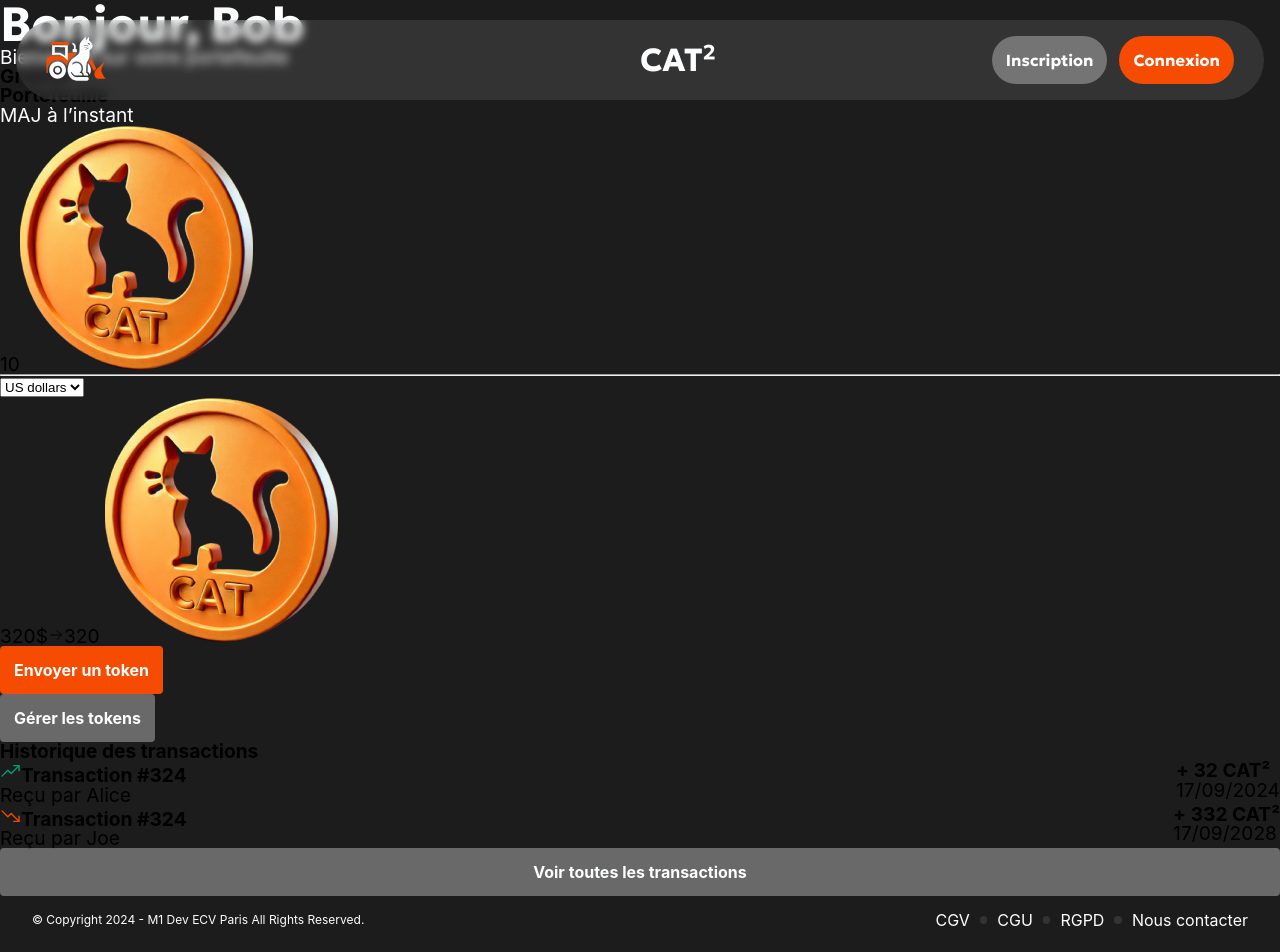
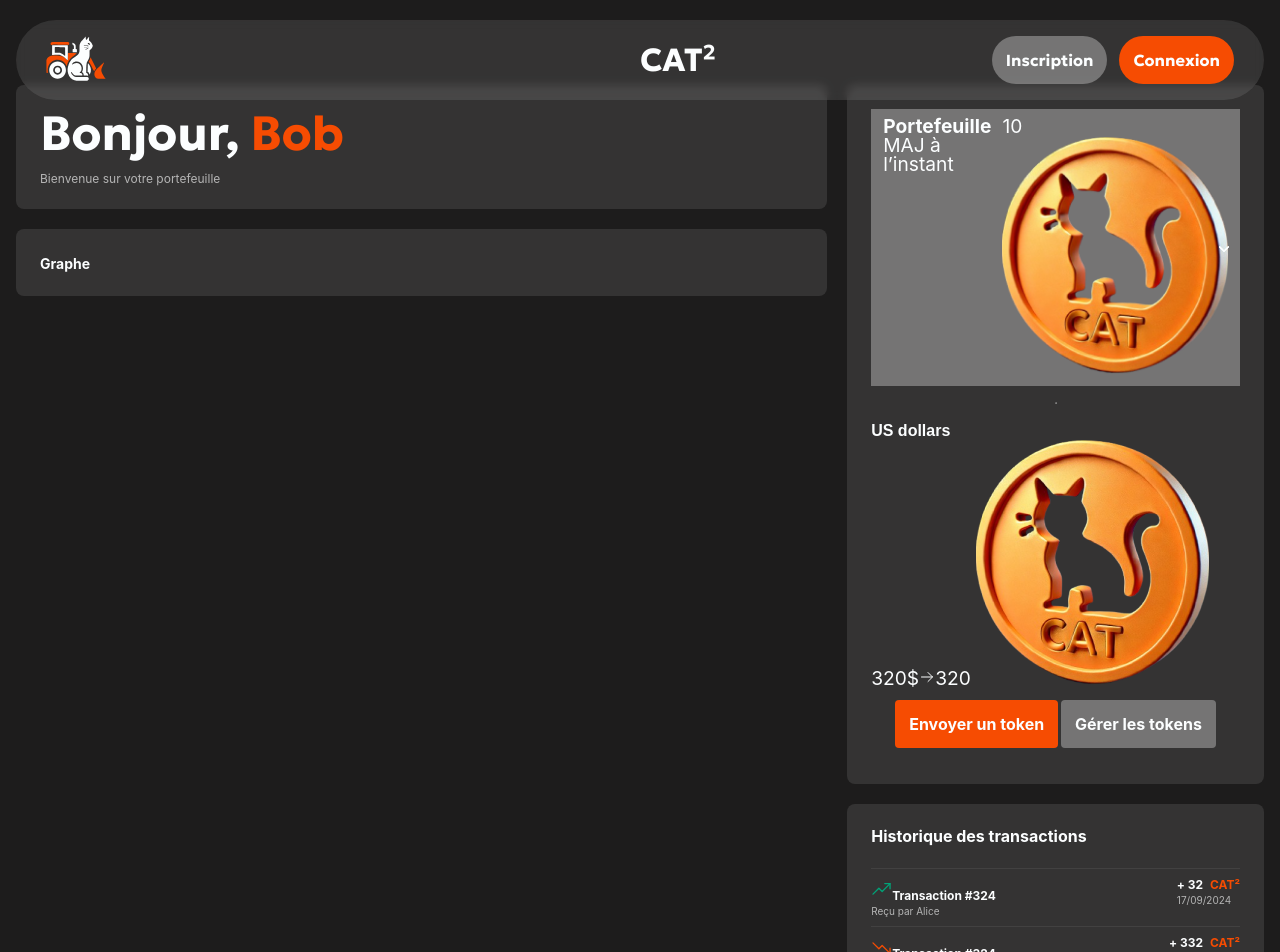
Before and after one commit to xMuchAx/blockchain-FRONT, a React (Create React App) app: page /dashboard in a window 1280 px wide. Shown: the top 952 px of the page. Built offline with nearby package versions, Linux system fonts and the light colour scheme.

Commit message:
[fix]Dashboard 1 scss

```diff
--- a/src/components/ChangeCurrency/ChangeCurrency.scss
+++ b/src/components/ChangeCurrency/ChangeCurrency.scss
@@ -0,0 +1,85 @@
+@import "../../assets/styles/Variables.scss";
+.transfert {
+    display: flex;
+    flex-direction: column;
+    border-radius: $size-8;
+    overflow: hidden;
+    background-color: $grey-50;
+}
+.transfert > div:first-child {
+    padding: $size-8 $size-12;
+    background: $grey-50;
+    display: flex;
+    position: relative;
+}
+.transfert > div:first-child:after {
+    content: "";
+    width: 6px;
+    height: 6px;
+    border: 2px solid $white-100;
+    border-radius: 1px 1px 1px;
+    border-top: 0;
+    border-left: 0;
+    transform: rotate(45deg);
+    transition: transform 0.3s;
+    position: absolute;
+    right: $size-12;
+    top: 0;
+    bottom: 0;
+    margin: auto;
+}
+.transfert select {
+    color: $white-100;
+    font-weight: $font-w-700;
+    -webkit-appearance: none;
+    -moz-appearance: none;
+    border: 0;
+    appearance: none;
+    background-color: transparent;
+    font-size: $size-16;
+    flex: 2;
+    cursor: pointer;
+}
+.transfert > div:last-child {
+    padding: $size-12 $size-24;
+    display: flex;
+    align-items: center;
+    justify-content: space-between;
+}
+.transfert > div:last-child .deviseCat {
+    display: flex;
+    gap: $size-10;
+    align-items: center;
+}
+.flagUs {
+    width: $size-20;
+    height: $size-20;
+    display: block;
+    background: url(https://upload.wikimedia.org/wikipedia/commons/thumb/8/87/US_flag_49_stars.svg/1280px-US_flag_49_stars.svg.png);
+    background-size: cover;
+    border-radius: 50%;
+    margin: 0 $size-10 0 0;
+}
+
+.wallet {
+    display: flex;
+    justify-content: space-between;
+}
+.wallet strong {
+    font-size: $size-16;
+    font-weight: $font-w-700;
+}
+.wallet p {
+    font-size: $size-10;
+    font-weight: $font-w-300;
+    color: $grey-100;
+    margin: $size-4 0 0 0;
+}
+.piece {
+    width: $size-26;
+}
+.wallet > div:last-child {
+    display: flex;
+    align-items: center;
+    gap: $size-10;
+}
--- a/src/components/ChangeCurrency/ChangeCurrency.tsx
+++ b/src/components/ChangeCurrency/ChangeCurrency.tsx
@@ -7,7 +7,7 @@ import "./ChangeCurrency.scss";
 
 const ChangeCurrency: React.FC = () => {
     return (
-        <div>
+        <div className="transfert">
             <div>
                 <div>
                     <strong>Portefeuille</strong>
--- a/src/components/Historique/Historique.scss
+++ b/src/components/Historique/Historique.scss
@@ -0,0 +1,33 @@
+@import "../../assets/styles/Variables.scss";
+.hist {
+    display: flex;
+    flex-direction: column;
+    gap: $size-24;
+}
+.hist > strong {
+    font-size: $size-16;
+}
+.hist > ul {
+    display: flex;
+    flex-direction: column;
+}
+.hist > ul li {
+    display: flex;
+    justify-content: space-between;
+    font-size: $size-12;
+    flex: 1;
+    padding: $size-10 0;
+    border-bottom: 1px solid $grey-10;
+}
+.hist > ul li:first-of-type {
+    border-top: 1px solid $grey-10;
+}
+.hist > ul li p {
+    font-size: $size-10;
+    color: $grey-100;
+    margin: $size-4 0 0 0;
+}
+.hist > ul li span {
+    color: $orange-100;
+    margin: 0 0 0 $size-4;
+}
--- a/src/styles/Dashboard.scss
+++ b/src/styles/Dashboard.scss
@@ -1,56 +1,59 @@
-.dashboard {
+@import "../assets/styles/Variables";
+@import "../components/ChangeCurrency/ChangeCurrency.scss";
+@import "../components/Historique/Historique.scss";
+.dashboardWrapper {
     padding: 5.3125rem 0 0 0;
     margin: auto;
     max-width: calc(100% - 32px);
-    width: var(--size-1280);
+    width: $size-1280;
     display: flex;
-    gap: var(--size-20);
+    gap: $size-20;
     .colored {
-        color: var(--orange-100);
+        color: $orange-100;
     }
-    .left {
+    .dashboard-left {
         width: 65%;
     }
 }
 
-.dashboard > div {
+.dashboardWrapper > div {
     display: flex;
-    gap: var(--size-20);
+    gap: $size-20;
     flex-direction: column;
 }
 
-.dashboard > div > div {
-    background-color: var(--white-10);
-    padding: var(--size-24);
-    border-radius: var(--size-8);
-    color: var(--white-100);
+.dashboardWrapper > div > div {
+    background-color: $white-10;
+    padding: $size-24;
+    border-radius: $size-8;
+    color: $white-100;
 }
 
-.dashboard > .left .top {
+.dashboardWrapper > .dashboard-left .top {
     padding: 0;
     background-color: transparent;
 }
 
-.dashboard > .left .top p {
-    color: var(--grey-100);
-    font-size: var(--size-12);
-    font-weight: var(--font-w-400);
+.dashboardWrapper > .dashboard-left .dashboard-top p {
+    color: $grey-100;
+    font-size: $size-12;
+    font-weight: $font-w-400;
     margin: 16px 0 0 0;
 }
-.dashboard > .left .bottom strong {
-    font-size: var(--size-14);
+.dashboardWrapper > .dashboard-left .dashboard-bottom strong {
+    font-size: $size-14;
 }
-.dashboard > .right {
+.dashboardWrapper > .dashboard-right {
     flex: 2;
 }
-.dashboard > .right .send {
+.dashboardWrapper > .dashboard-right .send {
     display: flex;
-    gap: var(--size-10);
-    margin: var(--size-24) 0 0 0;
+    gap: $size-10;
+    margin: $size-24 0 0 0;
 }
-.dashboard > .right .send button {
-    font-size: var(--size-14);
-    padding: var(--size-12) var(--size-14);
+.dashboardWrapper > .dashboard-right .send button {
+    font-size: $size-14;
+    padding: $size-12 $size-14;
     flex: 1;
     white-space: nowrap;
 }
@@ -59,97 +62,36 @@
     justify-content: space-between;
 }
 .wallet strong {
-    font-size: var(--size-16);
-    font-weight: var(--font-w-700);
+    font-size: $size-16;
+    font-weight: $font-w-700;
 }
 .wallet p {
-    font-size: var(--size-10);
-    font-weight: var(--font-w-300);
-    color: var(--grey-100);
-    margin: var(--size-4) 0 0 0;
+    font-size: $size-10;
+    font-weight: $font-w-300;
+    color: $grey-100;
+    margin: $size-4 0 0 0;
 }
 .piece {
-    width: var(--size-26);
+    width: $size-26;
 }
 .wallet > div:last-child {
     display: flex;
     align-items: center;
-    gap: var(--size-10);
+    gap: $size-10;
 }
 
-.dashboard > .right hr {
-    margin: var(--size-16) auto;
-    color: var(--grey-100);
+.dashboardWrapper > .dashboard-right hr {
+    margin: $size-16 auto;
+    color: $grey-100;
     opacity: 0.4;
-}
-.transfert {
-    display: flex;
-    flex-direction: column;
-    border-radius: var(--size-8);
-    overflow: hidden;
-    background-color: var(--grey-50);
-}
-.transfert > div:first-child {
-    padding: var(--size-8) var(--size-12);
-    background: var(--grey-50);
-    display: flex;
-    position: relative;
-}
-.transfert > div:first-child:after {
-    content: "";
-    width: 6px;
-    height: 6px;
-    border: 2px solid var(--white-100);
-    border-radius: 1px 1px 1px;
-    border-top: 0;
-    border-left: 0;
-    transform: rotate(45deg);
-    transition: transform 0.3s;
-    position: absolute;
-    right: var(--size-12);
-    top: 0;
-    bottom: 0;
-    margin: auto;
-}
-.transfert select {
-    color: var(--white-100);
-    font-weight: var(--font-w-700);
-    -webkit-appearance: none;
-    -moz-appearance: none;
-    border: 0;
-    appearance: none;
-    background-color: transparent;
-    font-size: var(--size-16);
-    flex: 2;
-    cursor: pointer;
-}
-.transfert > div:last-child {
-    padding: var(--size-12) var(--size-24);
-    display: flex;
-    align-items: center;
-    justify-content: space-between;
-}
-.transfert > div:last-child .deviseCat {
-    display: flex;
-    gap: var(--size-10);
-    align-items: center;
-}
-.flagUs {
-    width: var(--size-20);
-    height: var(--size-20);
-    display: block;
-    background: url(https://upload.wikimedia.org/wikipedia/commons/thumb/8/87/US_flag_49_stars.svg/1280px-US_flag_49_stars.svg.png);
-    background-size: cover;
-    border-radius: 50%;
-    margin: 0 var(--size-10) 0 0;
 }
 .hist {
     display: flex;
     flex-direction: column;
-    gap: var(--size-24);
+    gap: $size-24;
 }
 .hist > strong {
-    font-size: var(--size-16);
+    font-size: $size-16;
 }
 .hist > ul {
     display: flex;
@@ -158,20 +100,20 @@
 .hist > ul li {
     display: flex;
     justify-content: space-between;
-    font-size: var(--size-12);
+    font-size: $size-12;
     flex: 1;
-    padding: var(--size-10) 0;
-    border-bottom: 1px solid var(--grey-10);
+    padding: $size-10 0;
+    border-bottom: 1px solid $grey-10;
 }
 .hist > ul li:first-of-type {
-    border-top: 1px solid var(--grey-10);
+    border-top: 1px solid $grey-10;
 }
 .hist > ul li p {
-    font-size: var(--size-10);
-    color: var(--grey-100);
-    margin: var(--size-4) 0 0 0;
+    font-size: $size-10;
+    color: $grey-100;
+    margin: $size-4 0 0 0;
 }
 .hist > ul li span {
-    color: var(--orange-100);
-    margin: 0 0 0 var(--size-4);
+    color: $orange-100;
+    margin: 0 0 0 $size-4;
 }
```
